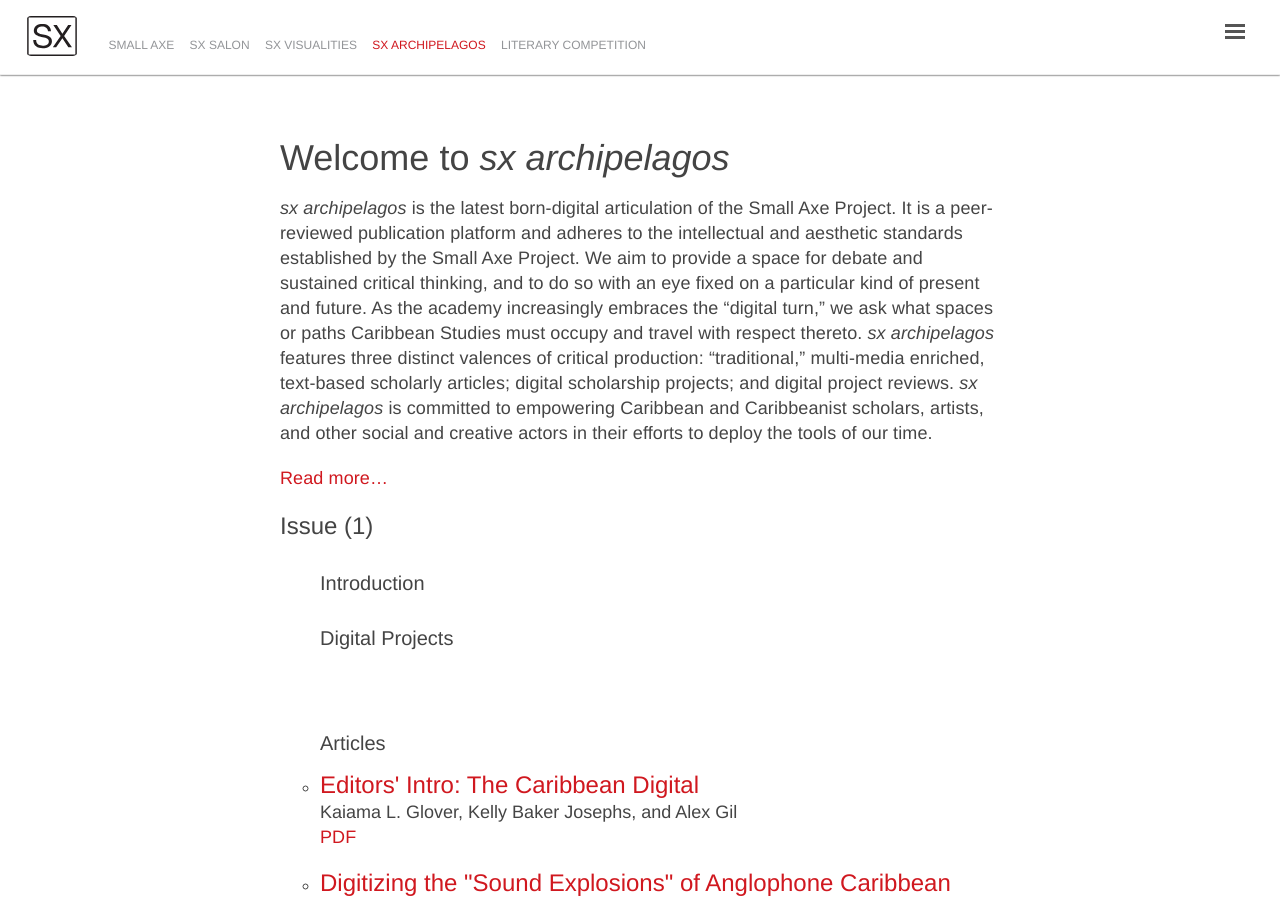
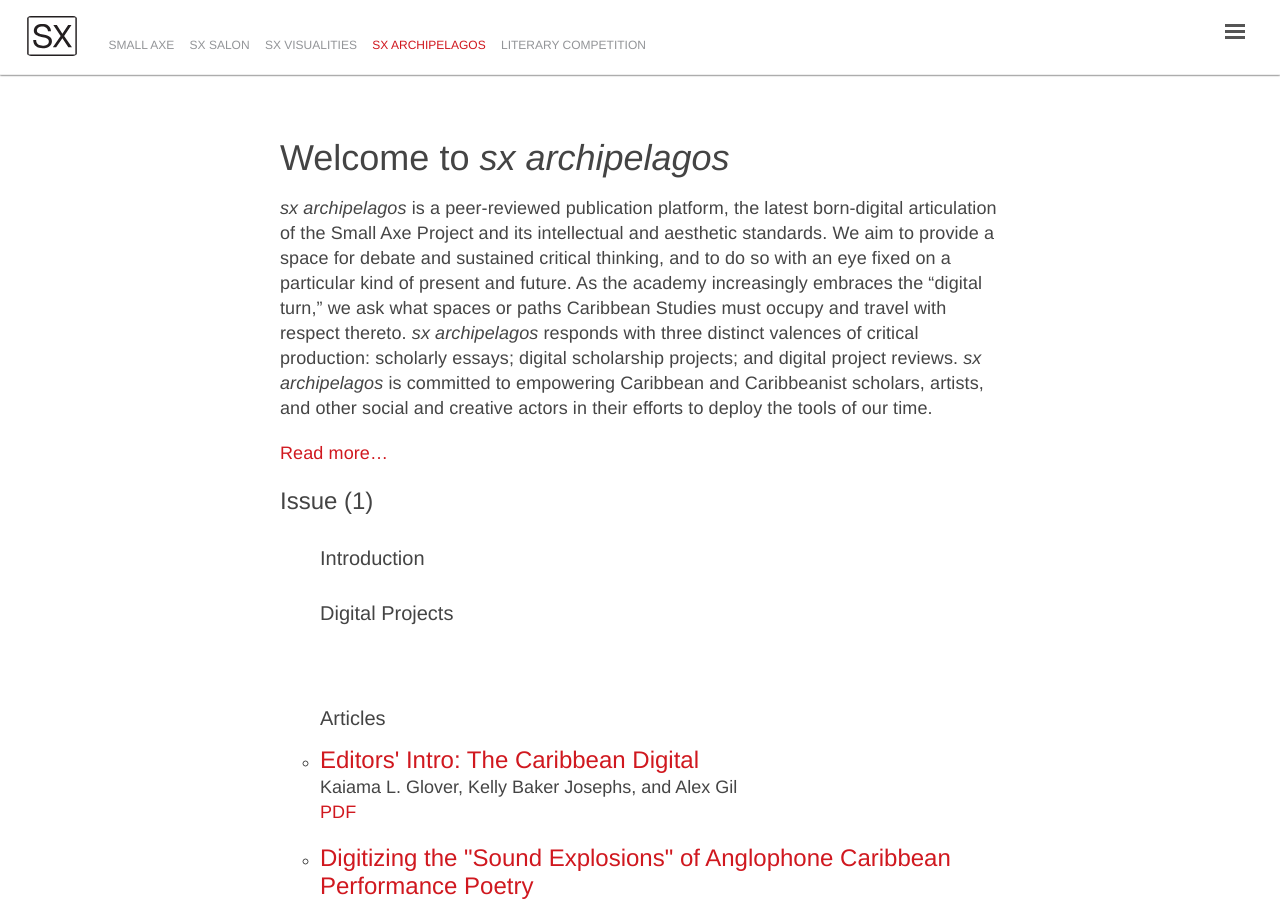
Before and after one commit to archipelagosjournal/archipelagos, a Jekyll site: the page built from index.html, in a window 1280 px wide and 900 px high. Built offline with Jekyll 4.4.1, drawn with Linux system fonts in a browser that asks for light colours.

Commit message:
tweaked welcome message

```diff
--- a/_includes/issue01.md
+++ b/_includes/issue01.md
@@ -1,16 +1,13 @@
 # Welcome to *sx archipelagos*
 
 
-*sx archipelagos* is the latest born-digital articulation of the Small
-Axe Project. It is a peer-reviewed publication platform and adheres to
-the intellectual and aesthetic standards established by the Small Axe
-Project. We aim to provide a space for debate and sustained critical
+*sx archipelagos* is a peer-reviewed publication platform, the latest born-digital articulation of the Small
+Axe Project and its intellectual and aesthetic standards. We aim to provide a space for debate and sustained critical
 thinking, and to do so with an eye fixed on a particular kind of present
 and future. As the academy increasingly embraces the "digital turn," we
 ask what spaces or paths Caribbean Studies must occupy and travel with
-respect thereto. *sx archipelagos* features three distinct valences of
-critical production: "traditional," multi-media enriched, text-based
-scholarly articles; digital scholarship projects; and digital project
+respect thereto. *sx archipelagos* responds with three distinct valences of
+critical production: scholarly essays; digital scholarship projects; and digital project
 reviews. *sx archipelagos* is committed to empowering Caribbean and
 Caribbeanist scholars, artists, and other social and creative actors in
 their efforts to deploy the tools of our time.
```
